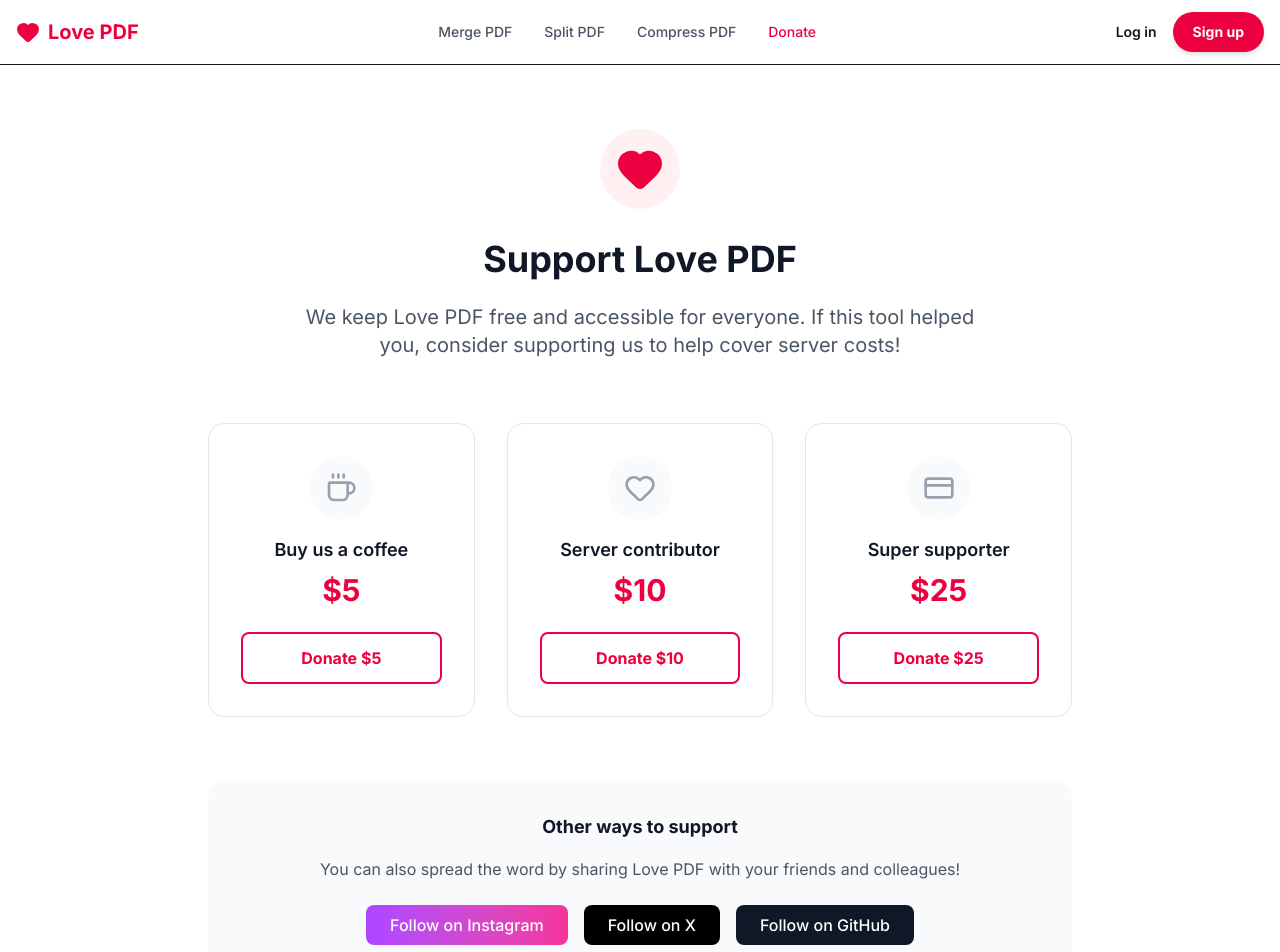
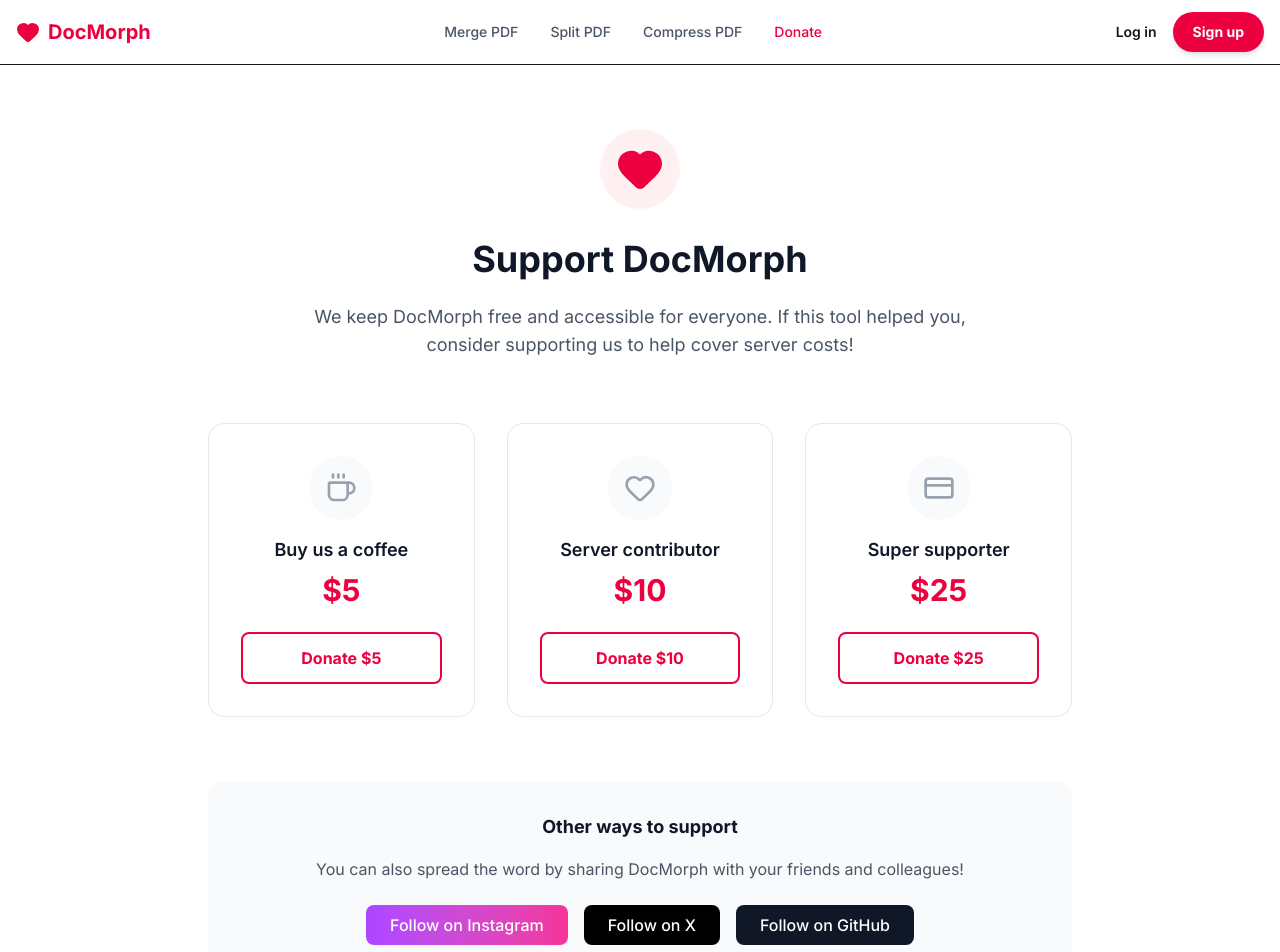
Before and after one commit to madhankumarp1/lovepdf, a Next.js app: page /donate in a window 1280 px wide. Shown: the top 952 px of the page. Built offline with nearby package versions, Linux system fonts and the light colour scheme; no server answers.

Commit message:
Rebrand to DocMorph and add Google verification

```diff
--- /dev/null
+++ b/app/api/compress/route.ts
@@ -0,0 +1,38 @@
+import { NextRequest, NextResponse } from 'next/server';
+import { PDFDocument } from 'pdf-lib';
+
+export async function POST(req: NextRequest) {
+    try {
+        const formData = await req.formData();
+        const file = formData.get('file') as File;
+
+        if (!file) {
+            return NextResponse.json({ error: "File is required" }, { status: 400 });
+        }
+
+        const arrayBuffer = await file.arrayBuffer();
+        const pdfDoc = await PDFDocument.load(arrayBuffer);
+
+        // Basic optimization: re-saving with pdf-lib often reduces size for unoptimized PDFs
+        // We can also clear metadata to save a few bytes
+        pdfDoc.setTitle(file.name.replace('.pdf', ''));
+        pdfDoc.setProducer('DocMorph (docmorph.online)');
+        pdfDoc.setCreator('DocMorph');
+
+        // usage of useObjectStreams: false might increase size, so we rely on default or explicit true?
+        // Actually pdf-lib creates object streams by default.
+        const pdfBytes = await pdfDoc.save();
+
+        return new NextResponse(Buffer.from(pdfBytes), {
+            status: 200,
+            headers: {
+                'Content-Type': 'application/pdf',
+                'Content-Disposition': `attachment; filename="compressed_${file.name}"`,
+            },
+        });
+
+    } catch (error) {
+        console.error("Compress API Error:", error);
+        return NextResponse.json({ error: "Failed to compress PDF" }, { status: 500 });
+    }
+}
--- a/app/donate/layout.tsx
+++ b/app/donate/layout.tsx
@@ -1,12 +1,12 @@
 import type { Metadata } from 'next';
 
 export const metadata: Metadata = {
-    title: 'Donate - Support Love PDF',
-    description: 'Support Love PDF to keep the tools free and running. Your donation helps us improve the service.',
+    title: 'Donate - Support DocMorph',
+    description: 'Support DocMorph to keep the tools free and running. Your donation helps us improve the service.',
     openGraph: {
-        title: 'Donate - Support Love PDF',
-        description: 'Support Love PDF to keep the tools free and running. Your donation helps us improve the service.',
-        url: 'https://lovepdf-dun.vercel.app/donate',
+        title: 'Donate - Support DocMorph',
+        description: 'Support DocMorph to keep the tools free and running. Your donation helps us improve the service.',
+        url: 'https://docmorph.online/donate',
     },
 };
 
--- a/app/donate/page.tsx
+++ b/app/donate/page.tsx
@@ -9,9 +9,9 @@
                 <div className="inline-block p-4 rounded-full bg-rose-50 mb-6">
                     <Heart className="w-12 h-12 text-rose-600 fill-current" />
                 </div>
-                <h1 className="text-4xl font-bold text-gray-900 mb-6">Support Love PDF</h1>
-                <p className="text-xl text-gray-600 max-w-2xl mx-auto">
-                    We keep Love PDF free and accessible for everyone. If this tool helped you, consider supporting us to help cover server costs!
+                <h1 className="text-4xl font-bold text-gray-900 mb-6">Support DocMorph</h1>
+                <p className="text-lg text-gray-600 mb-8 max-w-2xl mx-auto">
+                    We keep DocMorph free and accessible for everyone. If this tool helped you, consider supporting us to help cover server costs!
                 </p>
             </div>
 
@@ -27,7 +27,10 @@
                         </div>
                         <h3 className="text-lg font-semibold text-gray-900 mb-2">{tier.label}</h3>
                         <p className="text-3xl font-bold text-rose-600 mb-6">${tier.amount}</p>
-                        <button className="w-full py-3 rounded-lg border-2 border-rose-600 text-rose-600 font-bold hover:bg-rose-600 hover:text-white transition-all">
+                        <button
+                            onClick={() => window.open("https://www.buymeacoffee.com/madhankumar", "_blank")}
+                            className="w-full py-3 rounded-lg border-2 border-rose-600 text-rose-600 font-bold hover:bg-rose-600 hover:text-white transition-all"
+                        >
                             Donate ${tier.amount}
                         </button>
                     </div>
@@ -36,7 +39,7 @@
 
             <div className="bg-gray-50 rounded-2xl p-8 text-center">
                 <h3 className="text-lg font-bold text-gray-900 mb-4">Other ways to support</h3>
-                <p className="text-gray-600 mb-6">You can also spread the word by sharing Love PDF with your friends and colleagues!</p>
+                <p className="text-gray-600 mb-6">You can also spread the word by sharing DocMorph with your friends and colleagues!</p>
                 <div className="flex justify-center gap-4 flex-wrap">
                     <a
                         href="https://instagram.com/mannmadhannnn"
--- a/app/layout.tsx
+++ b/app/layout.tsx
@@ -8,28 +8,28 @@
 
 export const metadata: Metadata = {
   title: {
-    default: 'Love PDF | Online PDF Tools for PDF Lovers',
-    template: '%s | Love PDF'
+    default: 'DocMorph | Online PDF Tools for PDF Lovers',
+    template: '%s | DocMorph'
   },
   description: 'Merge, Split, Compress, convert, rotate, unlock and watermark PDF files with just a few clicks. 100% Free and easy to use.',
-  keywords: ['merge pdf', 'split pdf', 'compress pdf', 'convert pdf', 'pdf tools', 'free pdf tools', 'love pdf', 'ilovepdf clone'],
+  keywords: ['merge pdf', 'split pdf', 'compress pdf', 'convert pdf', 'pdf tools', 'free pdf tools', 'docmorph', 'ilovepdf clone'],
   authors: [{ name: 'Madhankumar' }],
   openGraph: {
     type: 'website',
     locale: 'en_US',
-    url: 'https://lovepdf.vercel.app',
-    title: 'Love PDF | Online PDF Tools for PDF Lovers',
+    url: 'https://docmorph.online',
+    title: 'DocMorph | Online PDF Tools for PDF Lovers',
     description: 'Every tool you need to use PDFs, at your fingertips. All are 100% FREE and easy to use!',
-    siteName: 'Love PDF',
+    siteName: 'DocMorph',
   },
   twitter: {
     card: 'summary_large_image',
-    title: 'Love PDF | Online PDF Tools',
+    title: 'DocMorph | Online PDF Tools',
     description: '100% Free PDF tools. Merge, Split, Compress and more.',
     creator: '@MadhanK48272026',
   },
   verification: {
-    google: 'xQN8RTm43qIh2bkF3rvMlYZaac_bs1z-XfNDL41pSBI',
+    google: 'DgteCEDYckDWnfkSCKZfyJSx6MNzUPkj5G2v9PLzpO0',
   },
 };
 
--- a/app/page.tsx
+++ b/app/page.tsx
@@ -45,12 +45,12 @@
           __html: JSON.stringify({
             "@context": "https://schema.org",
             "@type": "WebSite",
-            "name": "Love PDF",
-            "url": "https://lovepdf-dun.vercel.app",
+            "name": "DocMorph",
+            "url": "https://docmorph.online",
             "description": "Every tool you need to work with PDFs in one place. Merge, split, compress, and convert PDFs for free.",
             "potentialAction": {
               "@type": "SearchAction",
-              "target": "https://lovepdf-dun.vercel.app/search?q={search_term_string}",
+              "target": "https://docmorph.online/search?q={search_term_string}",
               "query-input": "required name=search_term_string"
             }
           })
--- a/app/pricing/layout.tsx
+++ b/app/pricing/layout.tsx
@@ -1,10 +1,10 @@
 import type { Metadata } from 'next';
 
 export const metadata: Metadata = {
-    title: 'Pricing | Love PDF',
+    title: 'Pricing | DocMorph',
     description: 'Choose the best plan for all your PDF needs. Free, Pro and Business options available.',
     openGraph: {
-        title: 'Pricing | Love PDF - Affordable Tools',
+        title: 'Pricing | DocMorph - Affordable Tools',
         description: 'Get unlimited access to all PDF tools with our simple pricing plans.',
     },
 };
--- a/app/robots.ts
+++ b/app/robots.ts
@@ -1,7 +1,7 @@
 import { MetadataRoute } from 'next';
 
 export default function robots(): MetadataRoute.Robots {
-    const baseUrl = 'https://lovepdf-dun.vercel.app';
+    const baseUrl = 'https://docmorph.online';
 
     return {
         rules: {
--- a/app/sitemap.ts
+++ b/app/sitemap.ts
@@ -1,7 +1,7 @@
 import { MetadataRoute } from 'next';
 
 export default function sitemap(): MetadataRoute.Sitemap {
-    const baseUrl = 'https://lovepdf-dun.vercel.app';
+    const baseUrl = 'https://docmorph.online';
 
     return [
         {
--- a/components/Footer.tsx
+++ b/components/Footer.tsx
@@ -9,7 +9,7 @@
                     {/* Brand Column */}
                     <div className="col-span-2 md:col-span-1">
                         <Link href="/" className="text-2xl font-bold text-gray-900 flex items-center gap-2 mb-4">
-                            Love PDF
+                            DocMorph
                         </Link>
                         <p className="text-gray-500 mb-6 max-w-sm">
                             Every tool you need to use PDFs, at your fingertips. All are 100% FREE and easy to use.
@@ -64,7 +64,7 @@
                     <p className="flex items-center justify-center gap-1 text-gray-500 text-sm">
                         Made with <Heart className="w-4 h-4 text-rose-500 fill-current animate-pulse" /> by Madhankumar
                         <span className="mx-2">•</span>
-                        © {new Date().getFullYear()} Love PDF
+                        © {new Date().getFullYear()} DocMorph
                     </p>
                 </div>
             </div>
--- a/components/Navbar.tsx
+++ b/components/Navbar.tsx
@@ -24,7 +24,7 @@
                 <div className="container mx-auto px-4 h-16 flex items-center justify-between">
                     <Link href="/" className="flex items-center gap-2 font-bold text-xl text-rose-600 transition-transform hover:scale-105">
                         <Heart className="fill-current w-6 h-6" />
-                        <span>Love PDF</span>
+                        <span>DocMorph</span>
                     </Link>
 
                     <div className="hidden md:flex gap-8 text-sm font-medium text-gray-600">
--- a/package.json
+++ b/package.json
@@ -1,5 +1,5 @@
 {
-  "name": "frontend",
+  "name": "docmorph",
   "version": "0.1.0",
   "private": true,
   "scripts": {
```
Also changed, not shown: app/compress/page.tsx (+5 -7 lines), 1 other file (tests, documents, lock files or other folders).
